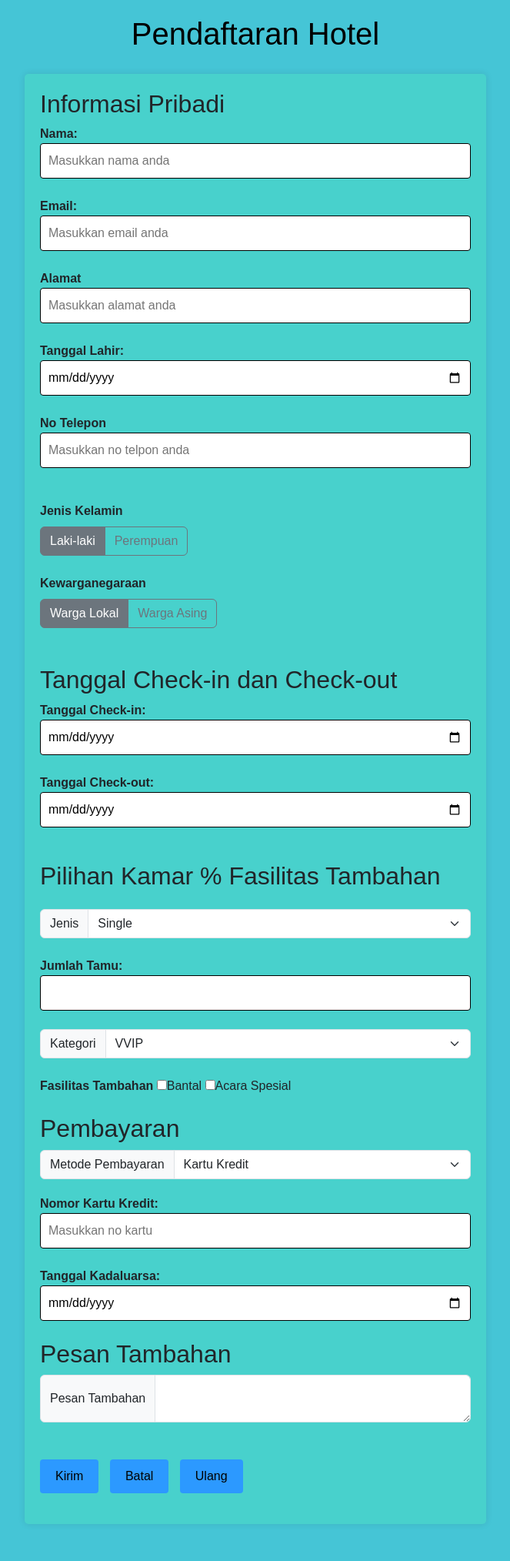
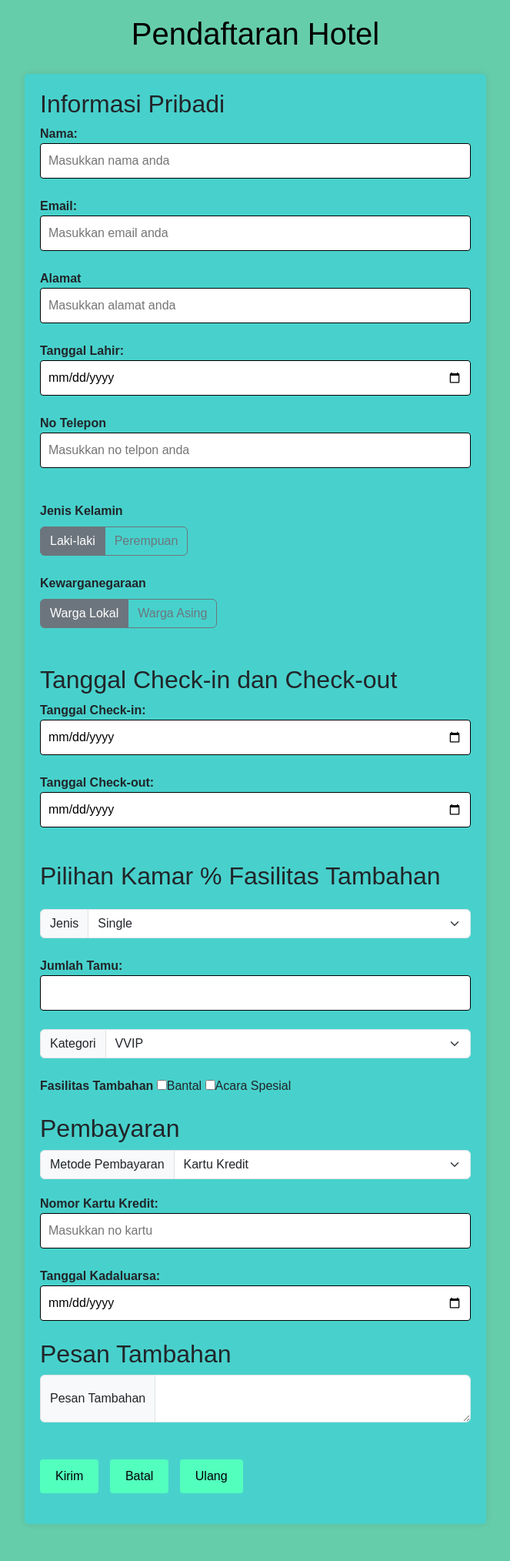
Before and after one commit to Achmadts/FP-hotel-09, a PHP site: page /input.html in a window 1280 px wide. Shown: the whole page at 77% size, without its empty margins (308-971 px from the left). Run offline with PHP 8.4, Linux system fonts and the light colour scheme.

Commit message:
Update input.css

```diff
--- a/input.css
+++ b/input.css
@@ -1,6 +1,6 @@
 body {
     font-family: Arial, sans-serif;
-    background-color: #45c5d6;
+    background-color:mediumaquamarine;
     margin: 0;
     padding: 0;
 }
@@ -20,7 +20,7 @@ select {
 
 button {
     padding: 10px 20px;
-    background-color: rgb(44, 153, 255);
+    background-color: rgb(82, 255, 189);
     color: rgb(0, 0, 0);
     border: none;
     cursor: pointer;
```
